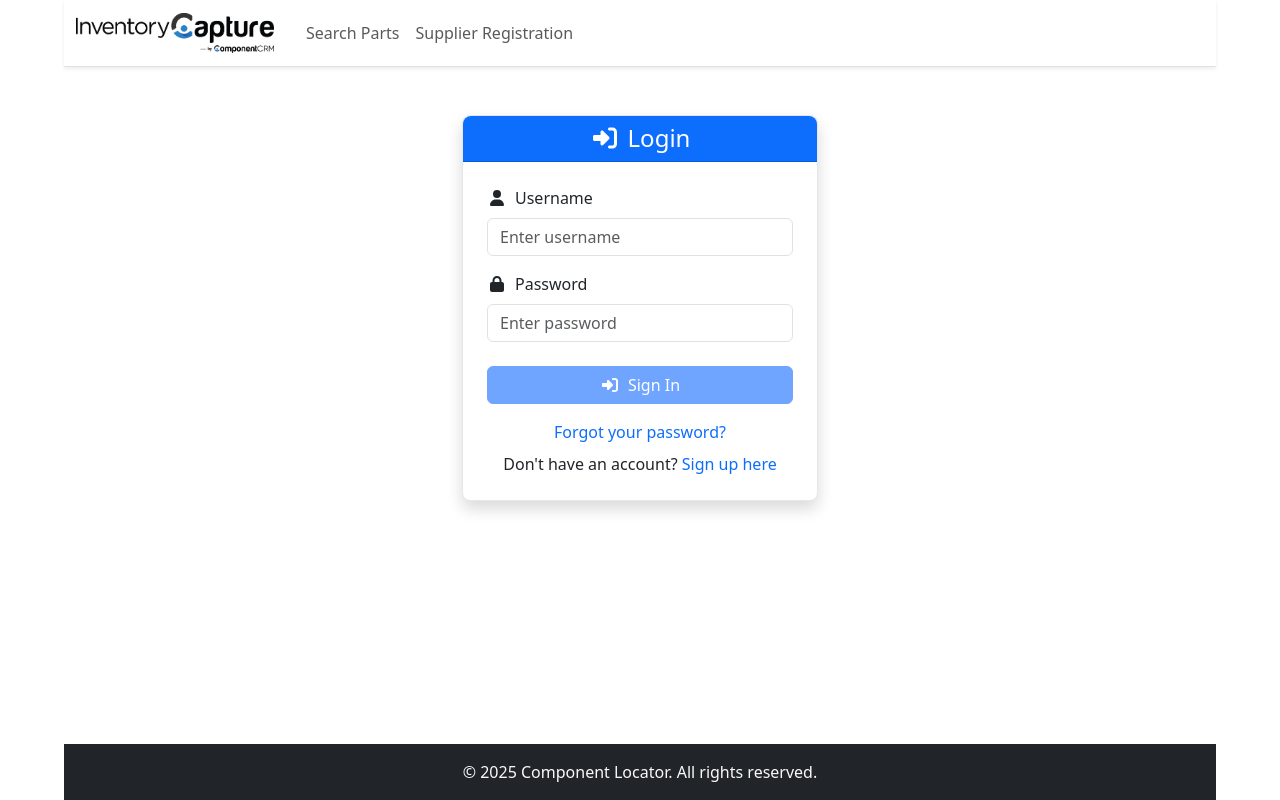
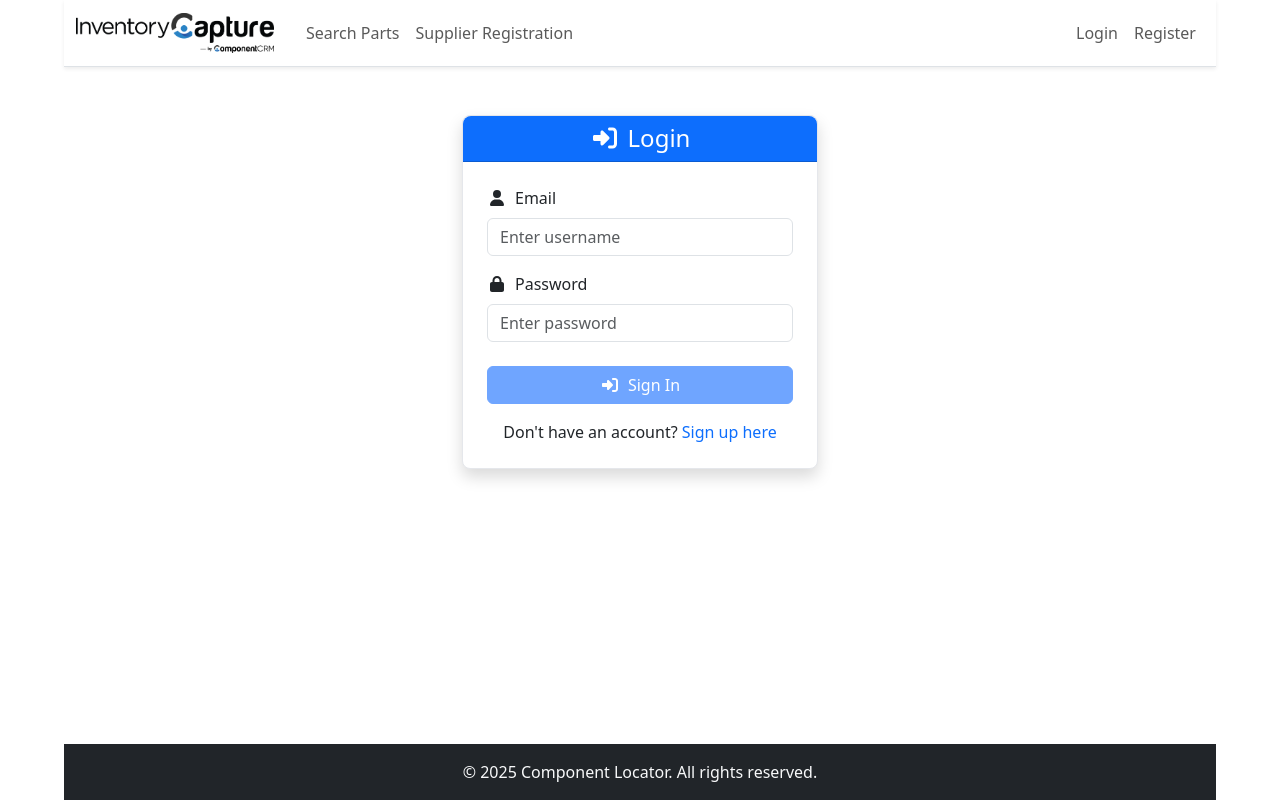
Before and after one commit to sistlasre/component_locator_frontend, a React (Create React App) app: page /login in a window 1280 px wide. Built offline with nearby package versions, Linux system fonts and the light colour scheme.

Commit message:
Adding login and register to navbar

```diff
--- a/src/App.js
+++ b/src/App.js
@@ -11,6 +11,7 @@ import ComponentSearchResults from './components/ComponentSearchResults';
 import SupplierRegistration from './components/SupplierRegistration';
 import Login from './components/Login';
 import Register from './components/Register';
+import LoggedOutRoute from './components/LoggedOutRoute';
 
 function Layout({ children }) {
   return (
@@ -31,8 +32,8 @@ function App() {
               <Route path="/" element={<ComponentLocator />} />
               <Route path="/search" element={<ComponentSearchResults />} />
               <Route path="/supplier/register" element={<SupplierRegistration />} />
-              <Route path="/login" element={<Login />} />
-              <Route path="/register" element={<Register />} />
+              <Route path="/login" element={<LoggedOutRoute><Login /></LoggedOutRoute>} />
+              <Route path="/register" element={<LoggedOutRoute><Register /></LoggedOutRoute>} />
             </Routes>
         </Layout>
       </Router>
--- a/src/components/Header.js
+++ b/src/components/Header.js
@@ -1,7 +1,18 @@
 import { Navbar, Nav, Container, Button } from 'react-bootstrap';
-import { Link } from 'react-router-dom';
+import { Link, useNavigate } from 'react-router-dom';
+import { useAuth } from '../contexts/AuthContext';
+import { FontAwesomeIcon } from '@fortawesome/react-fontawesome';
+import { faSignOutAlt, faUser } from '@fortawesome/free-solid-svg-icons';
 
 const Header = () => {
+  const { user, logout } = useAuth();
+  const navigate = useNavigate();
+
+  const handleLogout = () => {
+    logout();
+    navigate('/login');
+  };
+
   return (
     <Navbar bg="white" expand="lg" className="shadow-sm border-bottom" variant="light">
       <Container fluid>
@@ -21,6 +32,25 @@ const Header = () => {
             <Nav.Link as={Link} to="/">Search Parts</Nav.Link>
             <Nav.Link as={Link} to="/supplier/register">Supplier Registration</Nav.Link>
           </Nav>
+          <Nav className="ms-auto">
+            {user ? (
+              <>
+                <Navbar.Text className="me-3">
+                  <FontAwesomeIcon icon={faUser} className="me-1" />
+                  Welcome, {user}
+                </Navbar.Text>
+                <Button variant="outline-primary" size="sm" onClick={handleLogout}>
+                  <FontAwesomeIcon icon={faSignOutAlt} className="me-1" />
+                  Logout
+                </Button>
+              </>
+            ) : (
+              <>
+                <Nav.Link as={Link} to="/login">Login</Nav.Link>
+                <Nav.Link as={Link} to="/register">Register</Nav.Link>
+              </>
+            )}
+          </Nav>
         </Navbar.Collapse>
       </Container>
     </Navbar>
--- /dev/null
+++ b/src/components/LoggedOutRoute.js
@@ -0,0 +1,23 @@
+import React from 'react';
+import { Navigate, useLocation } from 'react-router-dom';
+import { Spinner, Container } from 'react-bootstrap';
+import { useAuth } from '../contexts/AuthContext';
+
+const LoggedOutRoute = ({ children }) => {
+  const { user, loading } = useAuth();
+  const location = useLocation(); // Get current location
+
+  if (loading) {
+    return (
+      <Container className="d-flex justify-content-center align-items-center" style={{ minHeight: '50vh' }}>
+        <Spinner animation="border" role="status">
+          <span className="visually-hidden">Loading...</span>
+        </Spinner>
+      </Container>
+    );
+  }
+
+  return !user ? children : <Navigate to="/" replace state={{ from: location }} />;
+};
+
+export default LoggedOutRoute;
--- a/src/components/Login.js
+++ b/src/components/Login.js
@@ -67,7 +67,7 @@ const Login = () => {
                 <Form.Group className="mb-3">
                   <Form.Label>
                     <FontAwesomeIcon icon={faUser} className="me-2" />
-                    Username
+                    Email
                   </Form.Label>
                   <Form.Control
                     type="text"
@@ -124,11 +124,6 @@ const Login = () => {
               </Form>
 
               <div className="text-center">
-                <p className="mb-2">
-                  <Link to="/forgot-password" className="text-decoration-none">
-                    Forgot your password?
-                  </Link>
-                </p>
                 <p className="mb-0">
                   Don't have an account?{' '}
                   <Link to="/register" className="text-decoration-none">
--- a/src/components/Register.js
+++ b/src/components/Register.js
@@ -76,7 +76,7 @@ const Register = () => {
                 <Form.Group className="mb-3">
                   <Form.Label>
                     <FontAwesomeIcon icon={faEnvelope} className="me-2" />
-                    Email <span className="fst-italic text-muted">(used to verify your account)</span>
+                    Email
                   </Form.Label>
                   <Form.Control
                     type="email"
```
